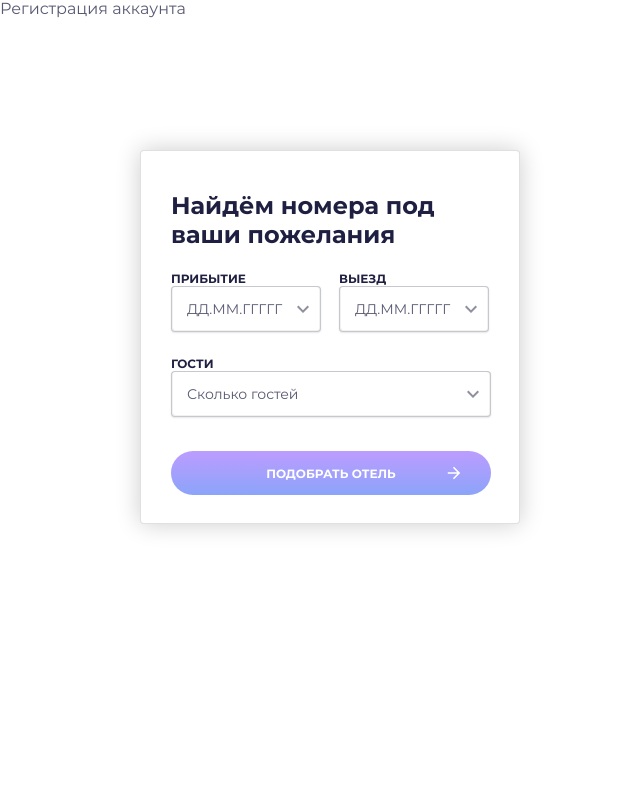
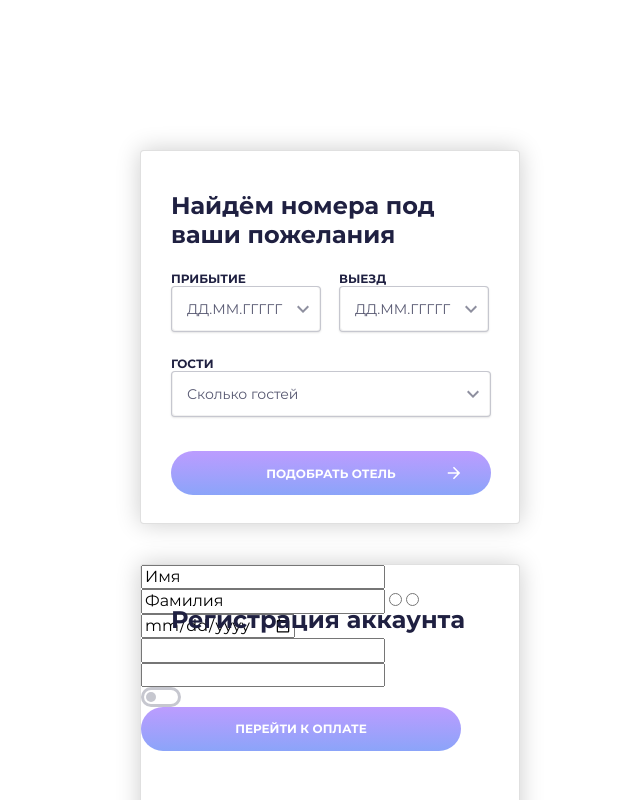
Before and after one commit to Morfiy559/second-task, a website built with webpack: page src/index.pug in a window 1280 px wide. Shown: the top 800 px of the page, without its empty margins (0-640 px from the left). Built offline with nearby package versions, Linux system fonts and the light colour scheme.

Commit message:
added html block register

```diff
--- a/src/index.pug
+++ b/src/index.pug
@@ -26,3 +26,18 @@ html(lang="en")
                     button(type="submit") Подобрать отель
             .card.register
                 .title Регистрация аккаунта
+                form(action="", method="post")
+                    input(class="reginput",value="Имя", type="text", name="name")
+                    input(class="reginput",value="Фамилия" type="text", name="surname")
+                    input(type="radio", name="sex",value='Мужчина')
+                    input(type="radio", name="sex",value='Женщина')
+                    label(for="")
+                    input(class="reginput",value="ДД.ММ.ГГГГ",type="date")
+                    label(for="")
+                    input(class="reginput",type="email", name="")
+                    input(class="reginput",type="password", name="")
+                    .toggle-wrapper
+                        .toggle.transparent
+                            input#transparent(type="checkbox")
+                            label.toggle-item(for="transparent")
+                    button(type="submit") Перейти к оплате
--- a/src/scss/style.scss
+++ b/src/scss/style.scss
@@ -140,9 +140,145 @@ body {
       }
     }
   .card.register{
+    position: absolute;
     width: 380px;
     height: 646px;
+    left: 140px;
     top: 564px;
-    left: 140px;
+
+    background: #FFFFFF;
+    border: 1px solid rgba(0, 0, 0, 0.12);
+    box-sizing: border-box;
+    box-shadow: 0px 0px 25px rgba(0, 0, 0, 0.2);
+    border-radius: 4px;
+    .title{
+      position: absolute;
+      top: 40px;
+      left: 30px;
+      font-style: normal;
+        font-weight: bold;
+        font-size: 24px;
+        line-height: 29px;
+
+        /* Dark 100% */
+
+        color: #1F2041;
+    }
+    input[type="checkbox"] {
+      height: 40px;
+      left: 0;
+      opacity: 0;
+      position: absolute;
+      top: 0;
+      width: 40px;
+    }
+    *{
+      box-sizing: border-box;
+      &:before, &:after {
+        content: '';
+        position: absolute;
+      }
+    }
+    .toggle-wrapper {
+      flex: 1 1 calc(100% / 3);
+      height:20px;
+      width:40px;
+      display: flex;
+      align-items: center;
+      justify-content: center;
+      overflow: hidden;
+      position: relative;
+      // background: #de8797;
+      @media (max-width: 960px) {
+        flex: 1 1 calc(100% / 2);
+      }
+      @media (max-width: 700px) {
+        flex: 1 1 100%;
+      }
+    }
+    .toggle {
+      position: relative;
+      display: inline-block;
+      height:20px;
+      width: 40px;
+    }
+
+    label.toggle-item {
+      width: 40px;
+      background: #1064ff;
+      height: 20px;
+      display: inline-block;
+      border-radius: 50px;
+      // margin: 40px;
+      position: relative;
+      transition: all .3s ease;
+      transform-origin: 20% center;
+      cursor: pointer;
+      &:before {
+        display: block;
+        transition: all .2s ease;
+        background: rgba(31, 32, 65, 0.25);
+        top: .25em;
+        left: .25em;
+        border-radius: 2em;
+        border: 2px solid #09db1e;
+        transition: .3s ease;
+      }
+    }
+    .transparent {
+      label {
+        background: transparent;
+
+        border: 3px solid rgba(31, 32, 65, 0.25);
+        &:before {
+          background: rgba(31, 32, 65, 0.25);
+          border: 5px solid rgba(31, 32, 65, 0.25);
+          top: .1em;
+          left: .1em;
+          background: #fff;
+        }
+      }
+    }
+
+    #transparent:checked + label {
+      &:before {
+        transform: translateX(20px);
+      }
+    }
+    button{
+      // position:absolute;
+        width: 320px;
+        height: 44px;
+        left: 30px;
+        top: 300px;
+
+        /* Primary Gradient */
+
+        background: linear-gradient(180deg, #BC9CFF 0%, #8BA4F9 100%);
+        border-radius: 22px;
+        border: none;
+        font-family: Montserrat;
+        font-weight: bold;
+        font-size: 12px;
+        line-height: 15px;
+        /* identical to box height */
+
+        text-align: center;
+        text-transform: uppercase;
+
+        color: #FFFFFF;
+        &:after{
+          content: "";
+          display: block;
+          position: absolute;
+          width: 14px;
+          height: 14px;
+          mask-image: url('/build/svg/arrow_forward.svg');
+          mask-size: contain;
+          background-color: white;
+          left: 276px;
+          top: 15px;
+    }
+  }
   }
 }
```
Also changed, not shown: build/index.html, build/main.css.
